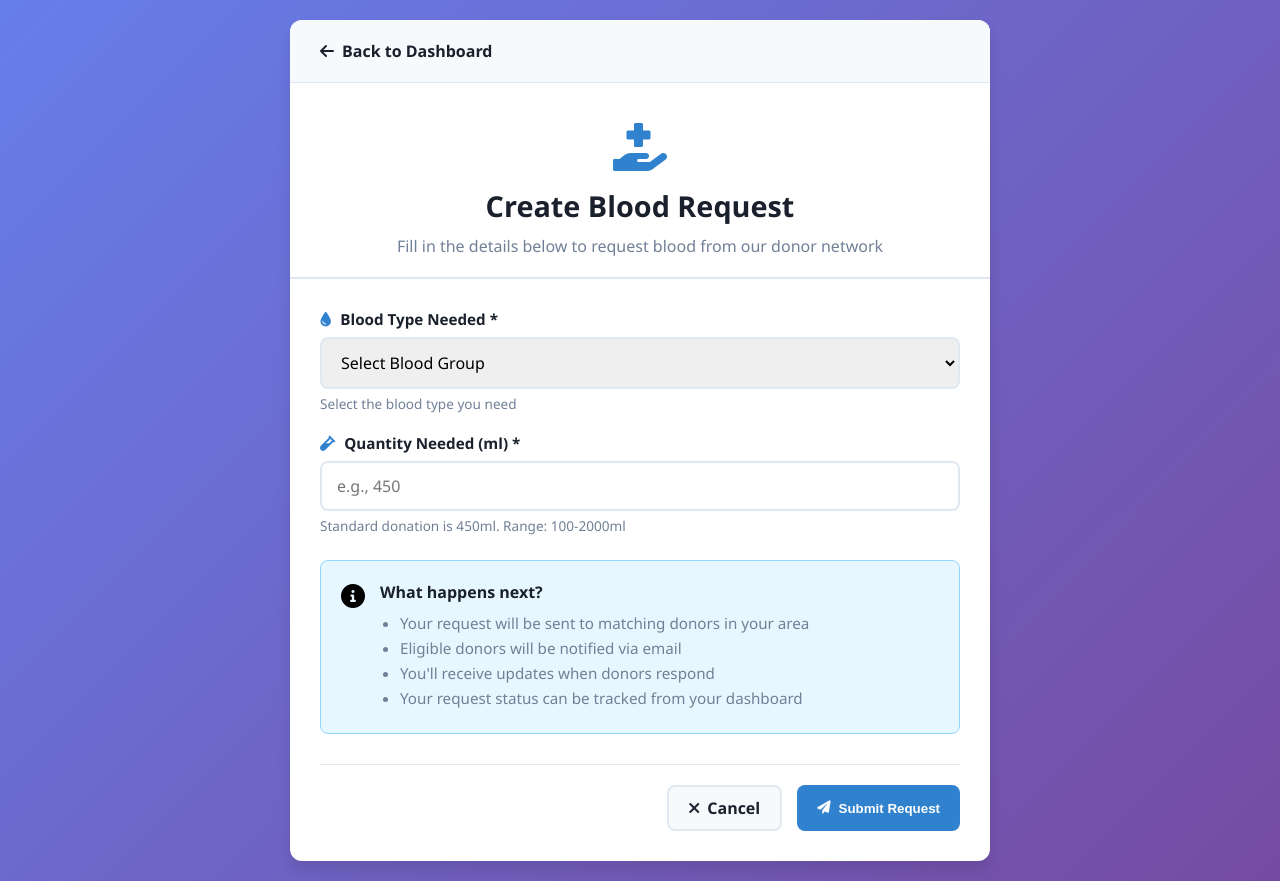
After one commit to DataNoman/Blood-Donation-Management-System-SQL-, a PHP site: page /receiver/create_request.php in a window 1280 px wide. The commit adds this page. Run offline with PHP 8.4, Linux system fonts and the light colour scheme; a user stored in the database is signed in; data comes from the database, SQL or seed files in the repository; data that the repository does not hold is empty.

Commit message:
Add files via upload

```diff
--- /dev/null
+++ b/receiver/create_request.php
@@ -0,0 +1,159 @@
+<?php
+session_start();
+
+// Security check
+if (!isset($_SESSION['receiver_logged_in']) || $_SESSION['receiver_logged_in'] !== true) {
+    header("Location: index.php");
+    exit();
+}
+
+require_once '../config/db_connection.php';
+
+$user_id = $_SESSION['user_id'];
+$error = '';
+$success = '';
+
+// Get recipient ID
+$recipient_query = "SELECT id FROM recipients WHERE user_id = ?";
+$stmt = $conn->prepare($recipient_query);
+$stmt->bind_param("i", $user_id);
+$stmt->execute();
+$recipient_result = $stmt->get_result();
+$recipient_data = $recipient_result->fetch_assoc();
+$recipient_id = $recipient_data['id'];
+$stmt->close();
+
+if ($_SERVER['REQUEST_METHOD'] == 'POST') {
+    $blood_type_id = intval($_POST['blood_type_id']);
+    $quantity_ml = intval($_POST['quantity_ml']);
+    $request_date = date('Y-m-d');
+    $status = 'Open';
+
+    // Validation
+    if ($blood_type_id <= 0 || $quantity_ml <= 0) {
+        $error = "Please fill all required fields correctly!";
+    } elseif ($quantity_ml < 100 || $quantity_ml > 2000) {
+        $error = "Quantity must be between 100ml and 2000ml";
+    } else {
+        // Insert blood request
+        $insert_query = "INSERT INTO requests (recipient_id, blood_type_id, quantity_ml, request_date, status)
+                        VALUES (?, ?, ?, ?, ?)";
+        $stmt = $conn->prepare($insert_query);
+        $stmt->bind_param("iiiss", $recipient_id, $blood_type_id, $quantity_ml, $request_date, $status);
+
+        if ($stmt->execute()) {
+            $success = "Blood request created successfully! Donors will be notified.";
+            // Redirect after 2 seconds
+            header("refresh:2;url=dashboard.php");
+        } else {
+            $error = "Error creating request: " . $conn->error;
+        }
+        $stmt->close();
+    }
+}
+
+// Get blood types for dropdown
+$blood_types_query = "SELECT id, type FROM blood_types ORDER BY id";
+$blood_types_result = $conn->query($blood_types_query);
+?>
+
+<!DOCTYPE html>
+<html lang="en">
+<head>
+    <meta charset="UTF-8">
+    <meta name="viewport" content="width=device-width, initial-scale=1.0">
+    <title>Create Blood Request - BloodConnect</title>
+    <link rel="stylesheet" href="receiver_style.css">
+    <link href="https://cdnjs.cloudflare.com/ajax/libs/font-awesome/6.0.0/css/all.min.css" rel="stylesheet">
+</head>
+<body>
+    <div class="request-form-container">
+        <div class="request-form-box">
+            <div class="form-header">
+                <a href="dashboard.php" class="back-btn">
+                    <i class="fas fa-arrow-left"></i> Back to Dashboard
+                </a>
+            </div>
+
+            <div class="form-title">
+                <i class="fas fa-hand-holding-medical"></i>
+                <h2>Create Blood Request</h2>
+                <p>Fill in the details below to request blood from our donor network</p>
+            </div>
+
+            <?php if ($error): ?>
+                <div class="alert alert-error">
+                    <i class="fas fa-exclamation-circle"></i>
+                    <?php echo $error; ?>
+                </div>
+            <?php endif; ?>
+
+            <?php if ($success): ?>
+                <div class="alert alert-success">
+                    <i class="fas fa-check-circle"></i>
+                    <?php echo $success; ?>
+                </div>
+            <?php endif; ?>
+
+            <form method="POST" action="" class="blood-request-form">
+                <div class="form-group">
+                    <label for="blood_type_id">
+                        <i class="fas fa-tint"></i> Blood Type Needed *
+                    </label>
+                    <select id="blood_type_id" name="blood_type_id" required>
+                        <option value="">Select Blood Group</option>
+                        <?php while ($blood_type = $blood_types_result->fetch_assoc()): ?>
+                            <option value="<?php echo $blood_type['id']; ?>"
+                                    <?php echo (isset($_POST['blood_type_id']) && $_POST['blood_type_id'] == $blood_type['id']) ? 'selected' : ''; ?>>
+                                <?php echo $blood_type['type']; ?>
+                            </option>
+                        <?php endwhile; ?>
+                    </select>
+                    <small>Select the blood type you need</small>
+                </div>
+
+                <div class="form-group">
+                    <label for="quantity_ml">
+                        <i class="fas fa-vial"></i> Quantity Needed (ml) *
+                    </label>
+                    <input
+                        type="number"
+                        id="quantity_ml"
+                        name="quantity_ml"
+                        min="100"
+                        max="2000"
+                        step="50"
+                        placeholder="e.g., 450"
+                        required
+                        value="<?php echo isset($_POST['quantity_ml']) ? htmlspecialchars($_POST['quantity_ml']) : ''; ?>">
+                    <small>Standard donation is 450ml. Range: 100-2000ml</small>
+                </div>
+
+                <div class="info-box">
+                    <i class="fas fa-info-circle"></i>
+                    <div>
+                        <strong>What happens next?</strong>
+                        <ul>
+                            <li>Your request will be sent to matching donors in your area</li>
+                            <li>Eligible donors will be notified via email</li>
+                            <li>You'll receive updates when donors respond</li>
+                            <li>Your request status can be tracked from your dashboard</li>
+                        </ul>
+                    </div>
+                </div>
+
+                <div class="form-actions">
+                    <a href="dashboard.php" class="btn btn-secondary">
+                        <i class="fas fa-times"></i> Cancel
+                    </a>
+                    <button type="submit" class="btn btn-primary">
+                        <i class="fas fa-paper-plane"></i> Submit Request
+                    </button>
+                </div>
+            </form>
+        </div>
+    </div>
+</body>
+</html>
+
+<?php $conn->close(); ?>
--- a/receiver/dashboard.php
+++ b/receiver/dashboard.php
@@ -131,7 +131,7 @@ $stmt->close();
                         <p>Create a new blood request and notify available donors in your area</p>
                     </div>
                 </div>
-                <button class="btn btn-primary btn-large" onclick="alert('Request form feature coming soon!')">
+                <button class="btn btn-primary btn-large" onclick="window.location.href='create_request.php'">
                     <i class="fas fa-hand-holding-medical"></i> Create Blood Request
                 </button>
             </div>
--- a/receiver/receiver_style.css
+++ b/receiver/receiver_style.css
@@ -722,6 +722,111 @@ body:has(.dashboard-container) {
     color: var(--text-secondary);
 }
 
+/* Blood Request Form Styles */
+.request-form-container {
+    width: 100%;
+    max-width: 700px;
+    margin: 0 auto;
+    animation: fadeIn 0.5s ease-in;
+}
+
+.request-form-box {
+    background: var(--white);
+    border-radius: 12px;
+    box-shadow: var(--shadow-lg);
+    overflow: hidden;
+}
+
+.form-header {
+    padding: 20px 30px;
+    background: var(--bg-color);
+    border-bottom: 1px solid var(--border-color);
+}
+
+.back-btn {
+    color: var(--text-primary);
+    text-decoration: none;
+    font-weight: 600;
+    display: inline-flex;
+    align-items: center;
+    gap: 8px;
+    transition: all 0.3s ease;
+}
+
+.back-btn:hover {
+    color: var(--primary-color);
+}
+
+.form-title {
+    text-align: center;
+    padding: 40px 30px 20px;
+    border-bottom: 2px solid var(--border-color);
+}
+
+.form-title i {
+    font-size: 3rem;
+    color: var(--primary-color);
+    margin-bottom: 15px;
+}
+
+.form-title h2 {
+    font-size: 1.8rem;
+    color: var(--text-primary);
+    margin-bottom: 10px;
+}
+
+.form-title p {
+    color: var(--text-secondary);
+    font-size: 1rem;
+}
+
+.blood-request-form {
+    padding: 30px;
+}
+
+.info-box {
+    background: #e6f7ff;
+    border: 1px solid #91d5ff;
+    border-radius: 8px;
+    padding: 20px;
+    margin: 25px 0;
+    display: flex;
+    gap: 15px;
+}
+
+.info-box i {
+    font-size: 1.5rem;
+    color: var(--info-color);
+    flex-shrink: 0;
+    margin-top: 3px;
+}
+
+.info-box strong {
+    display: block;
+    margin-bottom: 10px;
+    color: var(--text-primary);
+}
+
+.info-box ul {
+    margin: 0;
+    padding-left: 20px;
+    color: var(--text-secondary);
+}
+
+.info-box li {
+    margin: 5px 0;
+    font-size: 0.95rem;
+}
+
+.form-actions {
+    display: flex;
+    gap: 15px;
+    justify-content: flex-end;
+    margin-top: 30px;
+    padding-top: 20px;
+    border-top: 1px solid var(--border-color);
+}
+
 /* Animations */
 @keyframes fadeIn {
     from {
```
